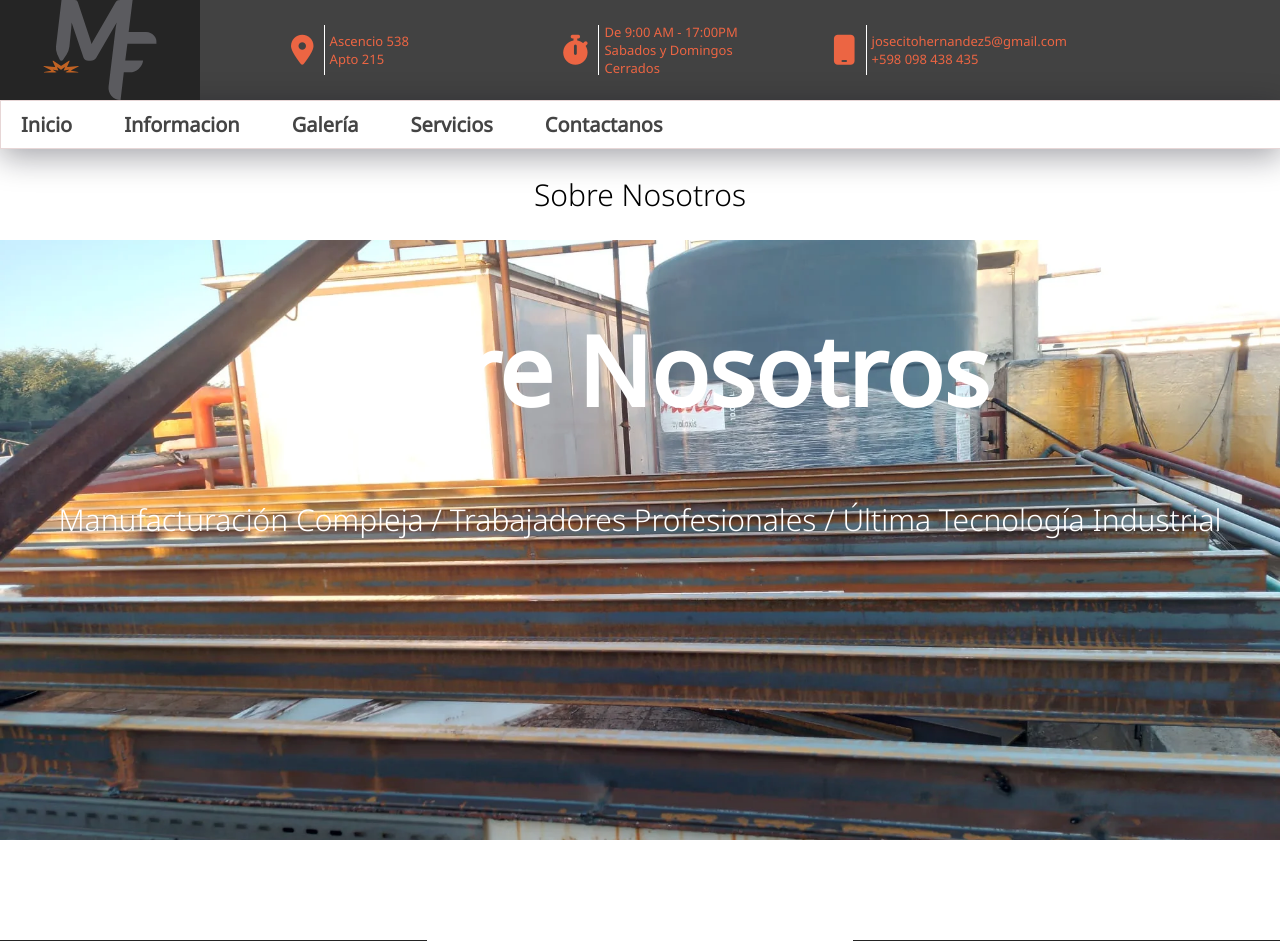
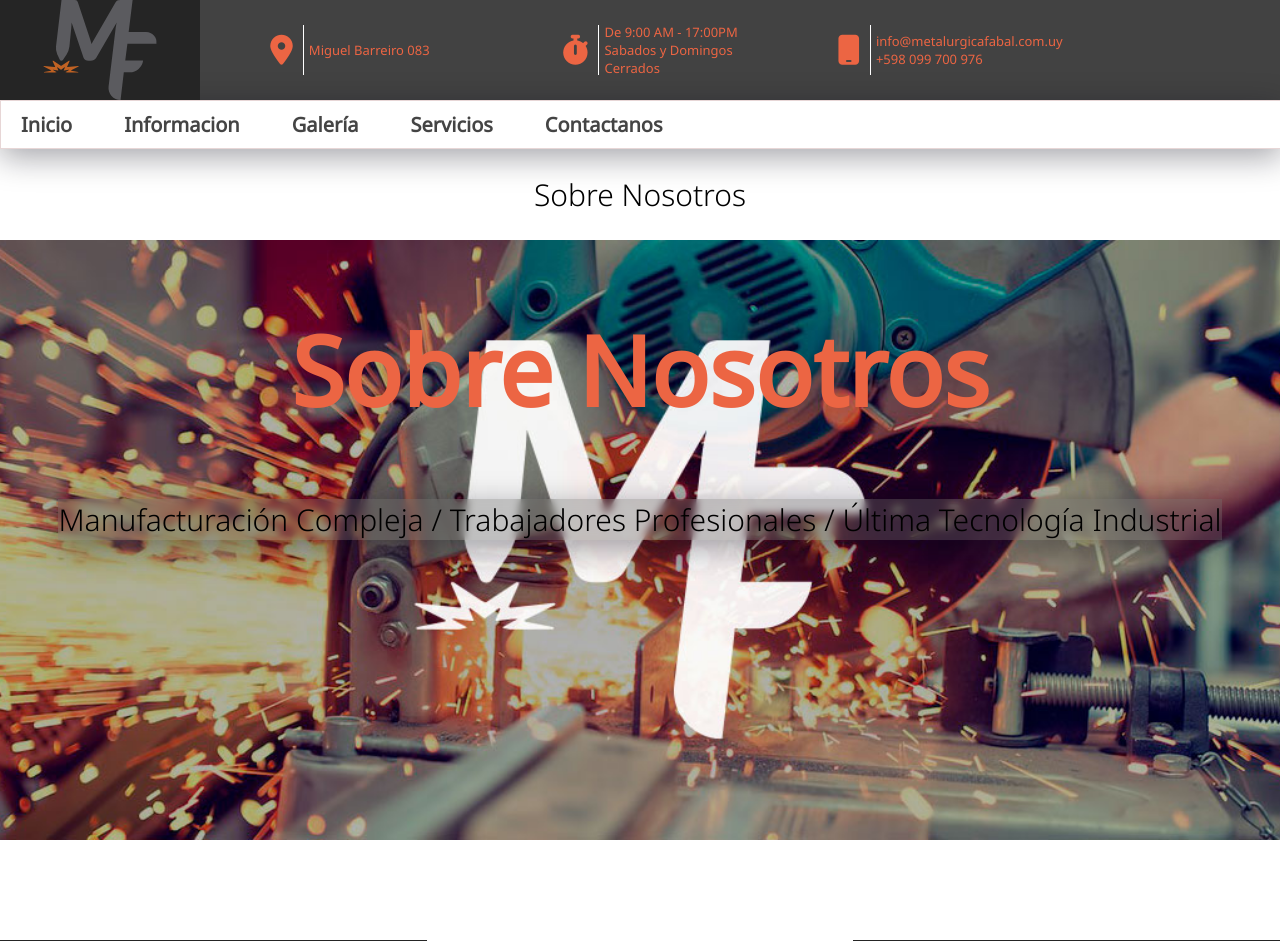
Before and after one commit to GyabiSito/gyabisito.github.io, a PHP site: page /paginas/info.html in a window 1280 px wide. Shown: the top 941 px of the page. Run offline with PHP 8.4, Linux system fonts and the light colour scheme; some libraries are stand-ins or nearby versions; some web fonts are replaced.

Commit message:
Add files via upload

```diff
--- a/paginas/fotos.html
+++ b/paginas/fotos.html
@@ -6,7 +6,7 @@
     <meta name="viewport" content="width=device-width, initial-scale=1.0">
     <link rel="stylesheet" href="https://use.fontawesome.com/releases/v5.8.1/css/all.css"
         integrity="sha384-50oBUHEmvpQ+1lW4y57PTFmhCaXp0ML5d60M1M7uH2+nqUivzIebhndOJK28anvf" crossorigin="anonymous">
-    <link rel="icon" type="image/x-icon" href="images/favicon.ico">
+    <link rel="icon" type="image/x-icon" href="../images/favicon.ico">
     <link rel="stylesheet" href="../styles/fotos.css">
     <link rel="stylesheet" href="../styles/responsive/fotosresponsive.css">
     <link href="https://unpkg.com/aos@2.3.1/dist/aos.css" rel="stylesheet">
@@ -33,7 +33,7 @@
                     <ul>
                         <li>
                             <i class="fas fa-map-marker-alt" style="font-size: 30px; color:#ec6543"></i>
-                            <p> Ascencio 538 <br> Apto 215</p>
+                            <p> Miguel Barreiro 083</p>
                         </li>
                     </ul>
                 </div>
@@ -49,7 +49,7 @@
                     <ul>
                         <li>
                             <i class="fas fa-mobile" style="font-size: 30px; color:#ec6543"></i>
-                            <p> josecitohernandez5@gmail.com <br> +598 098 438 435</p>
+                            <p> info@metalurgicafabal.com.uy <br> +598 099 700 976</p>
                         </li>
                     </ul>
                 </div>
--- a/paginas/info.html
+++ b/paginas/info.html
@@ -6,7 +6,7 @@
     <meta name="viewport" content="width=device-width, initial-scale=1.0">
     <link rel="stylesheet" href="https://use.fontawesome.com/releases/v5.8.1/css/all.css"
         integrity="sha384-50oBUHEmvpQ+1lW4y57PTFmhCaXp0ML5d60M1M7uH2+nqUivzIebhndOJK28anvf" crossorigin="anonymous">
-    <link rel="icon" type="image/x-icon" href="images/favicon.ico">
+    <link rel="icon" type="image/x-icon" href="../images/favicon.ico">
     <link rel="stylesheet" href="../styles/info.css">
     <link rel="stylesheet" href="../styles/responsive/inforesponsive.css">
     <link href="https://unpkg.com/aos@2.3.1/dist/aos.css" rel="stylesheet">
@@ -33,7 +33,7 @@
                     <ul>
                         <li>
                             <i class="fas fa-map-marker-alt" style="font-size: 30px; color:#ec6543"></i>
-                            <p> Ascencio 538 <br> Apto 215</p>
+                            <p> Miguel Barreiro 083 </p>
                         </li>
                     </ul>
                 </div>
@@ -49,7 +49,7 @@
                     <ul>
                         <li>
                             <i class="fas fa-mobile" style="font-size: 30px; color:#ec6543"></i>
-                            <p> josecitohernandez5@gmail.com <br> +598 098 438 435</p>
+                            <p> info@metalurgicafabal.com.uy <br> +598 099 700 976</p>
                         </li>
                     </ul>
                 </div>
@@ -228,9 +228,9 @@
                 <div class="contact-info">
                     <h4>Más información</h4>
                     <ul class="contact-ul">
-                        <li><i class="fas fa-map-marker-alt"></i> Calle</li>
-                        <li><i class="fas fa-phone"></i> (+598) 098 438 435</li>
-                        <li><i class="fas fa-envelope-open-text"></i> contacto@gmail.com</li>
+                        <li><i class="fas fa-map-marker-alt"></i> Miguel Barreiro 083 </li>
+                        <li><i class="fas fa-phone"></i> (+598) 099 700 976</li>
+                        <li><i class="fas fa-envelope-open-text"></i> info@metalurgicafabal.com.uy</li>
                     </ul>
                     <p>Para saber mas, contacta con nosotros con este formulario. <br> Tambien puedes ver nuestras redes
                         sociales. <br> Gracias</p>
--- a/styles/info.css
+++ b/styles/info.css
@@ -269,7 +269,7 @@ nav a {
 
 
 .parallax {
-    background-image: url('../images/1.webp');
+    background-image: url('../images/imagen-central.jpg');
     /* Ruta de la imagen de fondo */
     background-attachment: fixed;
     /* Fija la imagen de fondo */
@@ -280,10 +280,14 @@ nav a {
     display: flex;
     justify-content: center;
 
-    color: #fff;
+    color: #ec6543;
     /* Color de texto para que se destaque en la imagen de fondo */
-
-
+}
+.parallax p{
+    color: black;
+    background: rgba(105, 105, 105, 0.37);
+    box-shadow: 0 8px 32px 0 rgba(8, 9, 22, 0.37);
+    backdrop-filter: blur(4px);
 }
 
 .parallax-content {
--- a/styles/servicios.css
+++ b/styles/servicios.css
@@ -371,7 +371,7 @@ svg {
 
 #mboximg6 {
     margin: 0 auto;
-    background: url(../images/servicios/6-rieleras-cambio.jpg);
+    background: url(../images/servicios/6-inoxidable.jpg);
     background-size: cover;
     background-position: center;
     background-repeat: no-repeat;
```
Also changed, not shown: index.html (+4 -4 lines), paginas/contactanos.html (+6 -6 lines), paginas/servicios.html (+5 -5 lines), images/servicios/6-inoxidable.jpg (added).
